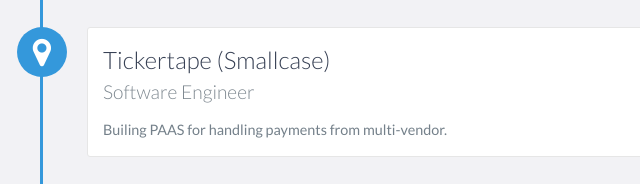
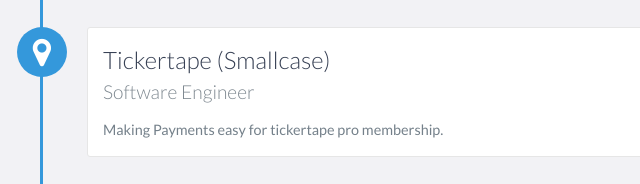
Before and after one commit to utsav-vaghani/utsav-vaghani.github.io, a website: page index.html in a window 1280 px wide. Shown: the part 1330-1514 px from the top of the page, 403-1043 px from the left. Drawn offline with nearby package versions, Linux system fonts and the light colour scheme.

Commit message:
Update index.html

```diff
--- a/index.html
+++ b/index.html
@@ -101,7 +101,7 @@
                 <h3>Tickertape (Smallcase)</h3>
                 <h4>Software Engineer</h4>
                 <p>
-                    Builing PAAS for handling payments from multi-vendor.
+                    Making Payments easy for tickertape pro membership.
                 </p>
             </div>
 	    <div data-date="July 2021 – March 2022">
```
